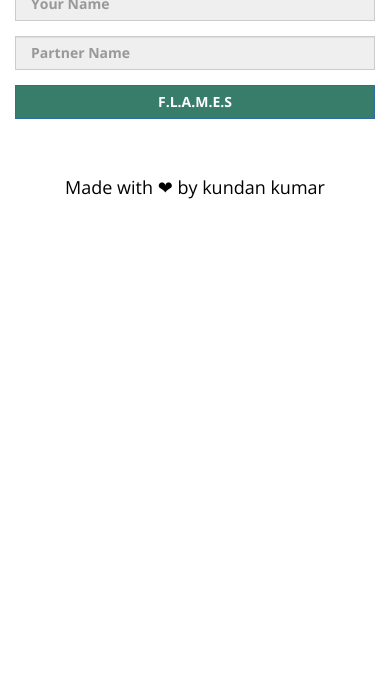
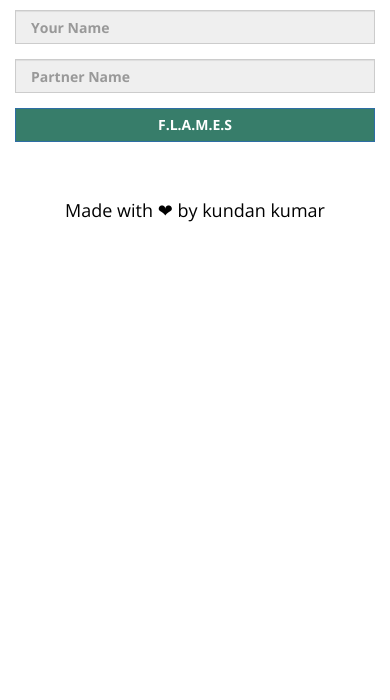
Before and after one commit to kundan-2508/FLAMES-GAME, a plain HTML site: page index.html in a window 390 px wide. Shown: the part 144-844 px from the top of the page. Drawn offline with nearby package versions, Linux system fonts and the light colour scheme.

Commit message:
Update style.css

```diff
--- a/css/style.css
+++ b/css/style.css
@@ -37,3 +37,10 @@ body
 	text-align: center;
 	margin-top: 12%;
 }
+@media only screen and (max-width: 600px)
+{
+	body
+	{
+		margin-top: 18%;
+	}
+}
```
